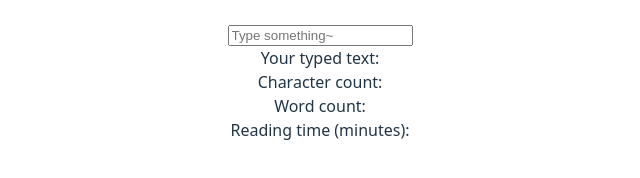
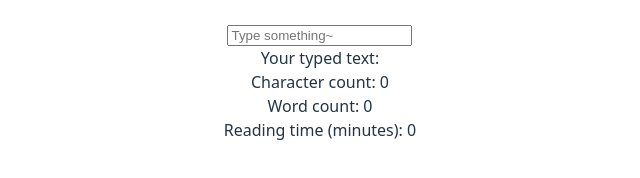
Before and after one commit to jfisherd/character-counter, a React (Vite) app: page / in a window 1280 px wide. Shown: the part 318-496 px from the top of the page, without its empty margins (320-960 px from the left). Built offline with nearby package versions, Linux system fonts and the light colour scheme.

Commit message:
StatsDisplay.tsx: redefine arguments in StatsDisplay as props

```diff
--- a/src/components/CharacterCounter/CharacterCounter.tsx
+++ b/src/components/CharacterCounter/CharacterCounter.tsx
@@ -9,16 +9,30 @@ export const CharacterCounter = (props: CharacterCounterProps) => {
     const [myCharacterCount, setCharacterCount] = useState(0)
     const [myWordCount, setWordCount] = useState(0)
     const [myReadingTime, setReadingTime] = useState(0)
+    const [myText, setMyText] = useState('')
 
-    const[myText, setMyText] = useState('')
+    const [textStats, setTextStats] = useState({
+        characterCount: myCharacterCount,
+        wordCount: myWordCount,
+        readingTime: myReadingTime
+    })
 
     const handleTextChange = (text: string) => {
         setMyText(text)
         setCharacterCount(text.length) // CONSIDER WHETHER OR NOT TO COUNT SPACES
         // .match() is not sufficient to count words... find another way
-        setWordCount(text.match(' ').length? text.match(' ').length : 0) // CONSIDER 0 CHARACTER CASE, +1 IS NOT SUFFICIENT
-        setReadingTime(myWordCount / 5) // Assume 5 words per second... CONVERT THIS TO MINUTES
+        // Use a .map on text with .match(' ')? Rough on performance?
+        setWordCount(text.match(' ').length ? text.match(' ').length : 0) // CONSIDER 0 CHARACTER CASE, +1 IS NOT SUFFICIENT
+        setReadingTime(myWordCount / 5 / 60) // Assume 5 words per second, 300 words per minute
+        setTextStats({
+            characterCount: myCharacterCount,
+            wordCount: myWordCount,
+            readingTime: myReadingTime
+        })
+        // ACCOUNT FOR THE OFF-BY-ONE DIFFERENCE (myCharacterCount and textStats.characterCount) NOTICED IN THE REACT DEV TOOLS (f12)
+
     }
+
 
 
     // const myStats = new TextStats(myCharacterCount,myWordCount,myReadingTime)
@@ -27,8 +41,8 @@ export const CharacterCounter = (props: CharacterCounterProps) => {
         <>
             <TextInput onTextChange={handleTextChange}></TextInput>
             <div>Your typed text: {myText}</div>
-            {/* <StatsDisplay TextStats={}></StatsDisplay> */}
-            <StatsDisplay />
+            <StatsDisplay stats={textStats}></StatsDisplay>
+
 
         </>
     )
--- a/src/components/StatsDisplay/StatsDisplay.tsx
+++ b/src/components/StatsDisplay/StatsDisplay.tsx
@@ -1,10 +1,10 @@
-import type { StatsDisplayProps, TextStats } from "../../types";
+import type { StatsDisplayProps } from "../../types";
 
-export const StatsDisplay = (stats: TextStats, showReadingTime?: boolean) => {
+export const StatsDisplay = (props: StatsDisplayProps) => {
 
-    const characterCount = stats.characterCount
-    const wordCount = stats.wordCount
-    const readingTime = stats.readingTime
+    const characterCount = props.stats.characterCount
+    const wordCount = props.stats.wordCount
+    const readingTime = props.stats.readingTime
 
     return (
         <>
```
Also changed, not shown: 1 other file (tests, documents, lock files or other folders).
